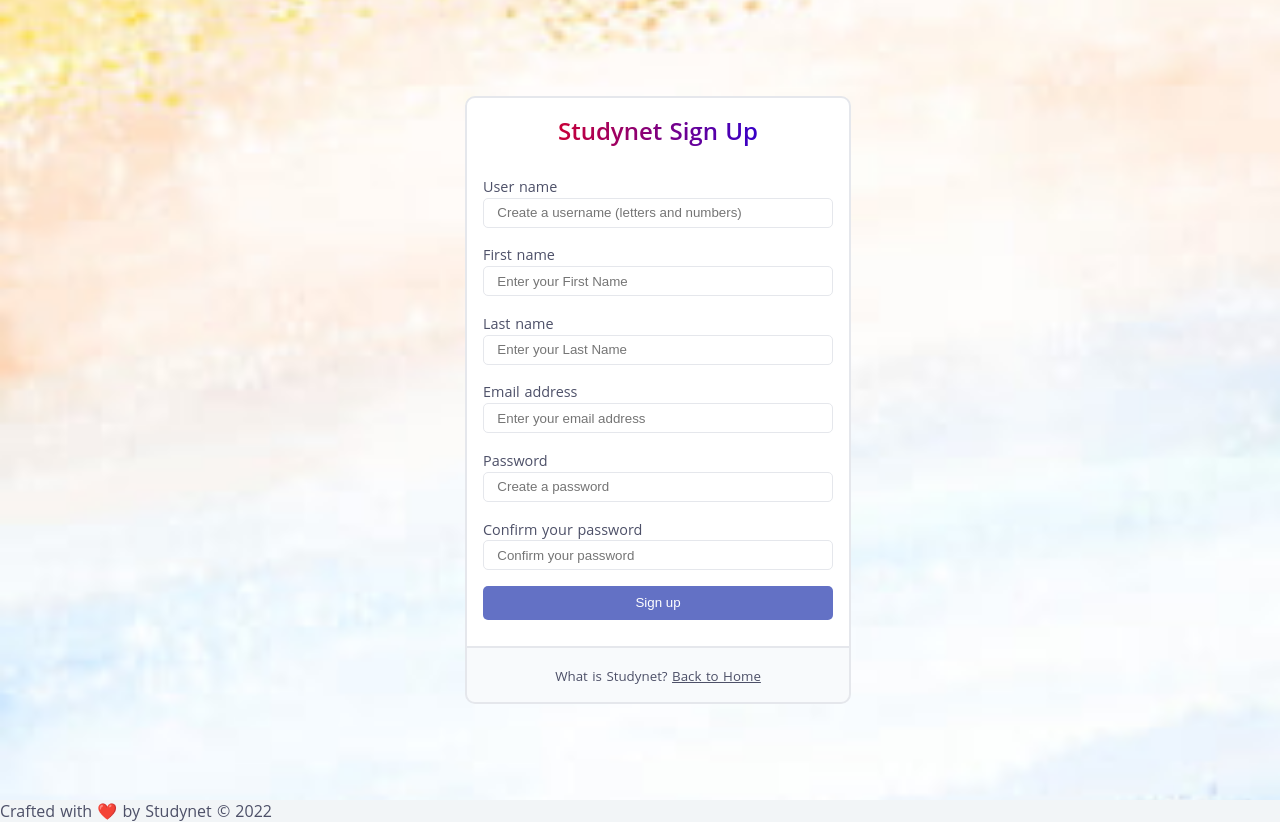
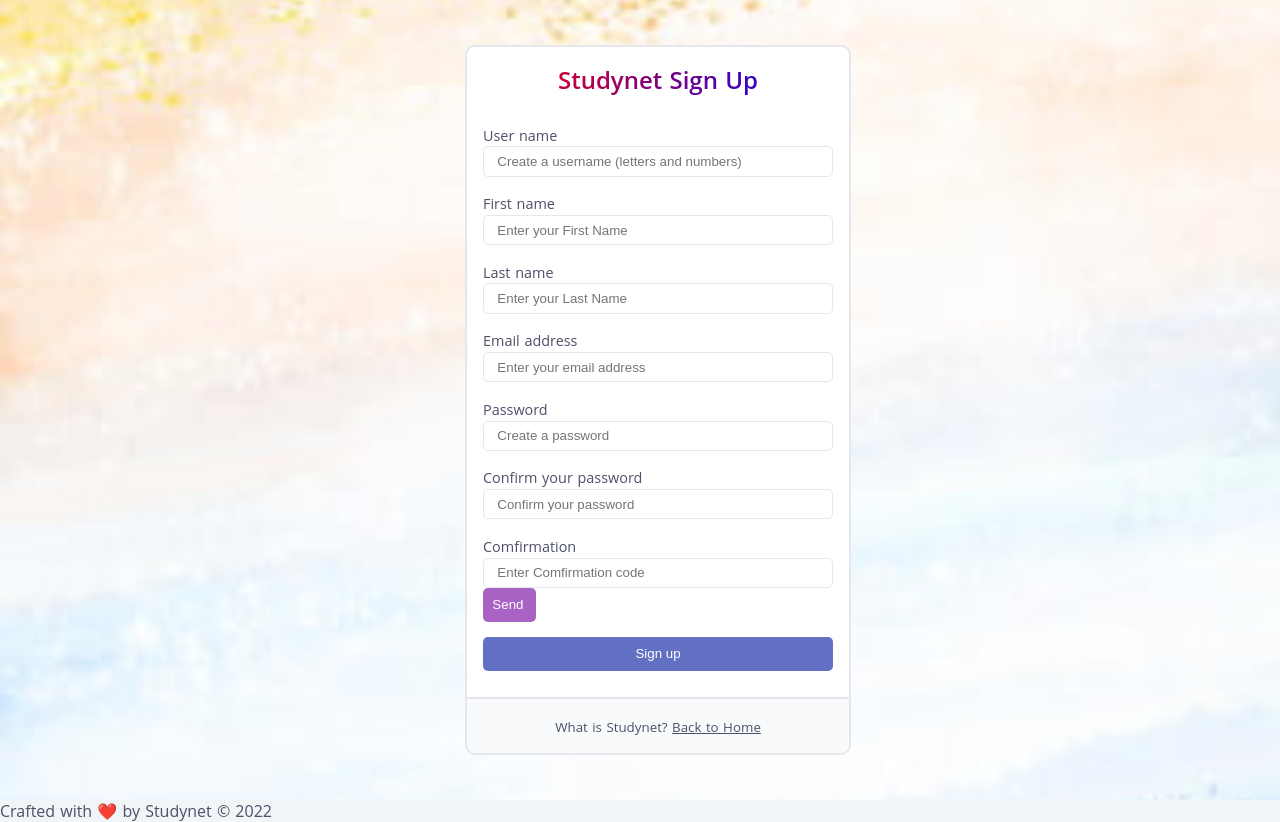
Before and after one commit to hkn61/CSCI3100_E1_project_Studynet, a Django app: page /auth/signup in a window 1280 px wide. Run offline with Django 4.2, Linux system fonts and the light colour scheme.

Commit message:
Login Complete
Register & login backend completed. Email authentication completed.

```diff
--- a/loginauth/urls.py
+++ b/loginauth/urls.py
@@ -6,4 +6,5 @@
     path('signin', views.signin, name='signin'),
     path('signout', views.signout, name='signout'),
     path('index', views.index, name='index'),
+    path('send_email', views.send_email, name='send_email'),
 ]
--- a/loginauth/views.py
+++ b/loginauth/views.py
@@ -1,14 +1,16 @@
 from django.contrib.auth import authenticate, login, logout
 from django.core.mail import send_mail
+from django.http import HttpResponse
 from django.shortcuts import render, redirect
 from django.contrib.auth.models import User
 from django.contrib import messages
 from csci3100 import settings
 import random
 import string
+from csci3100.settings import MONGO_CLIENT
 # Create your views here.
 
-
+USER_AUTH_DB = MONGO_CLIENT['csci3100']['user_auth']
 def signup(request):
     if request.method == "POST":
         username = request.POST["username"]
@@ -17,6 +19,7 @@
         email = request.POST["email"]
         pass1 = request.POST["pass1"]
         pass2 = request.POST["pass2"]
+        email_ver = request.POST["email_ver"]
 
         if User.objects.filter(username=username):
             messages.error(request, "Username already exists.")
@@ -24,25 +27,23 @@
         if User.objects.filter(email=email):
             messages.error(request, "Email already exists.")
             return redirect("signup")
+        if pass1 != pass2:
+            messages.error(request, "Passwords are not the same.")
+            return redirect("signup")
+
+        real_auth_token = USER_AUTH_DB.find({"username":username})[0]["token"]
+        if email_ver != real_auth_token:
+            messages.error(request, "Invalid confirmation code")
+            return redirect("signup")
 
         newUser = User.objects.create_user(username=username, email=email, password=pass1)
         newUser.first_name = fname
         newUser.last_name = lname
 
+        messages.success(request, "Your account has been successfully created.")
         newUser.save()
-        messages.success(request, "Your account has been successfully created.")
 
-        # Email
-        ran = ''.join(random.choices(string.ascii_uppercase + string.digits, k=6))
-
-        subject = "Welcome to StudyNet"
-        message = "Hello" + username + "!\n" + "Welcome to StudyNet."
-        from_email = settings.EMAIL_HOST_USER
-        to_list = [newUser.email]
-        send_mail(subject, message, from_email,to_list, fail_silently=True)
-
-        return redirect('signin')
-
+        return render(request, "auth/signin.html")
     return render(request, "auth/signup.html")
 
 def signin(request):
@@ -58,7 +59,7 @@
             return render(request, "auth/index.html", {"fname": fname})
         else:
             messages.error(request, "You have not sign up yet")
-            return redirect("signin")
+            return redirect("signup")
     return render(request, "auth/signin.html")
 
 
@@ -69,3 +70,21 @@
 
 def index(request):
     return render(request,"auth/index.html")
+
+def send_email(request):
+    username = request.POST["name"]
+    email = request.POST["email"]
+    # Email
+    ran = ''.join(random.choices(string.ascii_uppercase + string.digits, k=6))
+    subject = "Welcome to StudyNet"
+    message = f"Welcome to StudyNet, {username}. Your email verification code is {ran}."
+    from_email = settings.EMAIL_HOST_USER
+    to_list = [email]
+
+    if USER_AUTH_DB.find({"username":username}) is not None:
+        USER_AUTH_DB.delete_many({"username":username})
+
+
+    USER_AUTH_DB.insert({"username": username, "token": ran, })
+    send_mail(subject, message, from_email, to_list, fail_silently=True)
+    return HttpResponse()
--- /dev/null
+++ b/static/signup.js
@@ -0,0 +1,16 @@
+function email_r(e) {
+
+    name = document.getElementById("username").value;
+    email = document.getElementById("email").value
+
+    const csrftoken = document.querySelector('[name=csrfmiddlewaretoken]').value;
+    const formData = new FormData();
+    formData.append('name', name);
+    formData.append('email', email);
+    formData.append('csrfmiddlewaretoken', csrftoken);
+  console.log(formData);
+    fetch("send_email", {
+        method: 'POST',
+        body: formData,
+    })
+}
--- a/static/style.css
+++ b/static/style.css
@@ -136,6 +136,7 @@
   }
 
   .btn-send {
+
     background-color: #a963c5;
     color: #fff;
     padding: 0.7em;
--- a/templates/auth/emailauth.html
+++ b/templates/auth/emailauth.html
@@ -1,5 +1,3 @@
-
-
 <!DOCTYPE html>
 <html lang="en">
   <head>
--- a/templates/auth/signup.html
+++ b/templates/auth/signup.html
@@ -4,6 +4,7 @@
     {% load static %}
     <title>Studynet</title>
     <link rel="stylesheet" href="{% static 'style.css' %}" />
+    <script src="{% static 'signup.js' %}"></script>
     <meta http-equiv="refresh" content="300">
     <meta charset="UTF-8">
     <meta http-equiv="X-UA-Compatible" content="IE=edge">
@@ -15,6 +16,13 @@
       <div class="form-wrapper">
         <form class="bewhite" id="message" action="/auth/signup" method="post">  <!-- can change -->
           {% csrf_token %}
+          {% if messages %}
+              <ul class="messages">
+                  {% for message in messages %}
+                  <li{% if message.tags %} class="{{ message.tags }}"{% endif %} style="color:red">{{ message }}</li>
+                  {% endfor %}
+              </ul>
+          {% endif %}
           <h1 class="text-title">Studynet Sign Up</h1>
           <br/>
 
@@ -48,9 +56,17 @@
             <input class="input" type="password" id="pass2" name="pass2" placeholder="Confirm your password" Required>
           </div>
 
+          <div class="field-group">
+            <label class="label" for="">Comfirmation</label>
+            <span>
+            <input class="input" type="text" id="email_ver" name="email_ver" placeholder="Enter Comfirmation code" Required>
+            <input class="btn-send" style="width: 15%" onclick="email_r()" value="Send">
+            </span>
+          </div>
+
 
           <div class="field-group">
-            <button class="btn-submit" type="submit">Sign up</button><!-- can change -->
+            <button class="btn-submit" type="submit" name="signup">Sign up</button><!-- can change -->
           </div>
         </form>
 
```
Also changed, not shown: csci3100/settings.py (+10 -2 lines), templates/auth/signin.html (+5 -5 lines), db.sqlite3.
